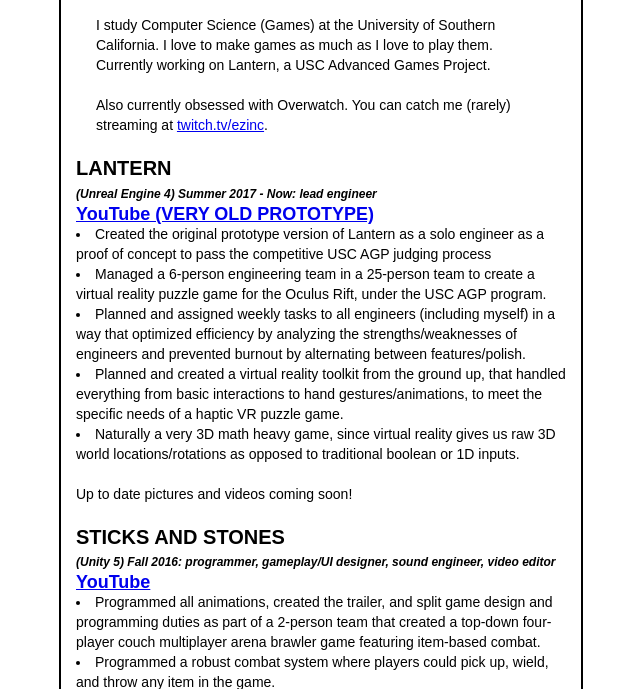
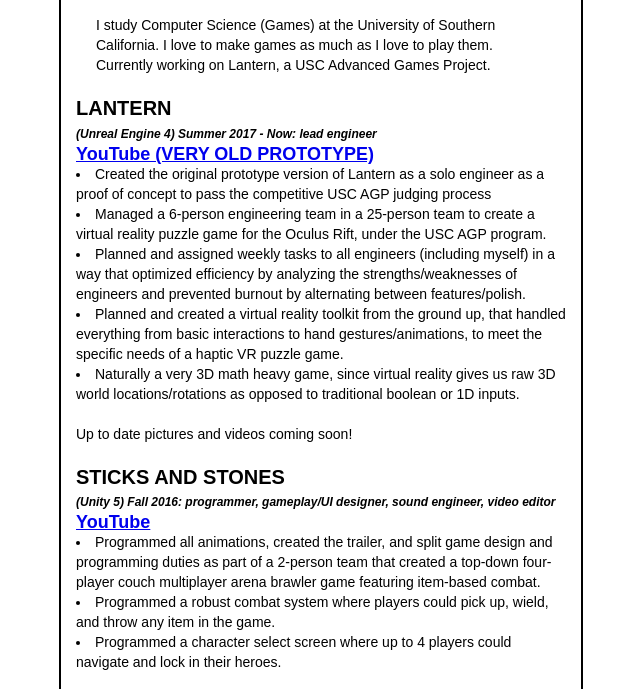
Before and after one commit to michael-duan/michael-duan.github.io, a plain HTML site: page index.html in a window 1280 px wide. Shown: the part 74-763 px from the top of the page, without its empty margins (319-959 px from the left). Drawn offline with Linux system fonts and the light colour scheme.

Commit message:
removed twitch link

```diff
--- a/index.html
+++ b/index.html
@@ -8,8 +8,7 @@
 	    	<h1>Michael Duan's Portfolio</h1>
 	        </div>
 	            <div id = "maincenter">
-	        		<p>I study Computer Science (Games) at the University of Southern California. I love to make games as much as I love to play them. Currently working on Lantern, a USC Advanced Games Project.
-	        		<br> <br> Also currently obsessed with Overwatch. You can catch me (rarely) streaming at <a href="http://twitch.tv/ezinc">twitch.tv/ezinc</a>.
+	        		<p>I study Computer Science (Games) at the University of Southern California. I love to make games as much as I love to play them. Currently working on Lantern, a USC Advanced Games Project. </p>
 	        </div>
 	    <div id = "portfolioentry">
 	        <h2>LANTERN</h2>
```
